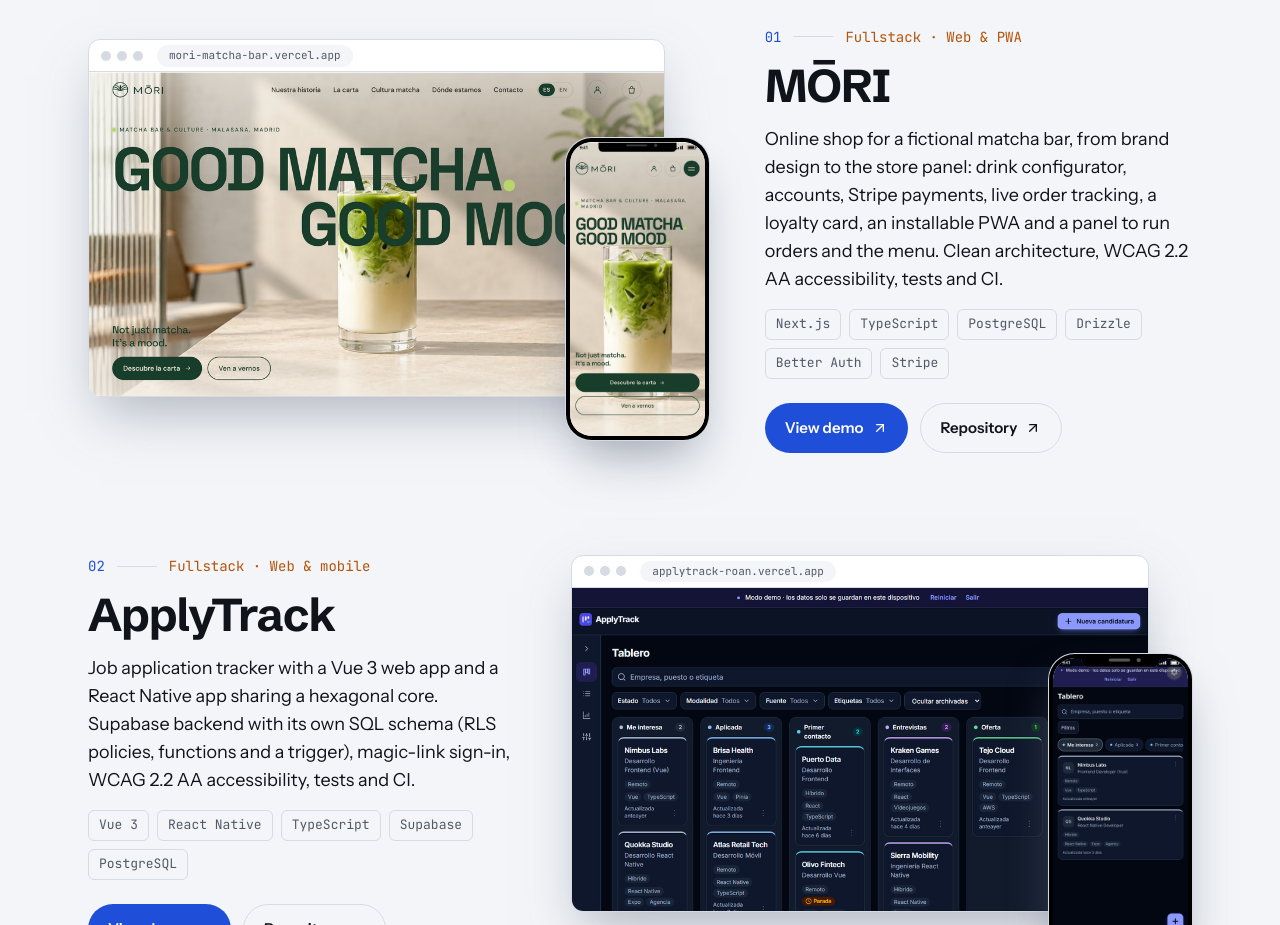
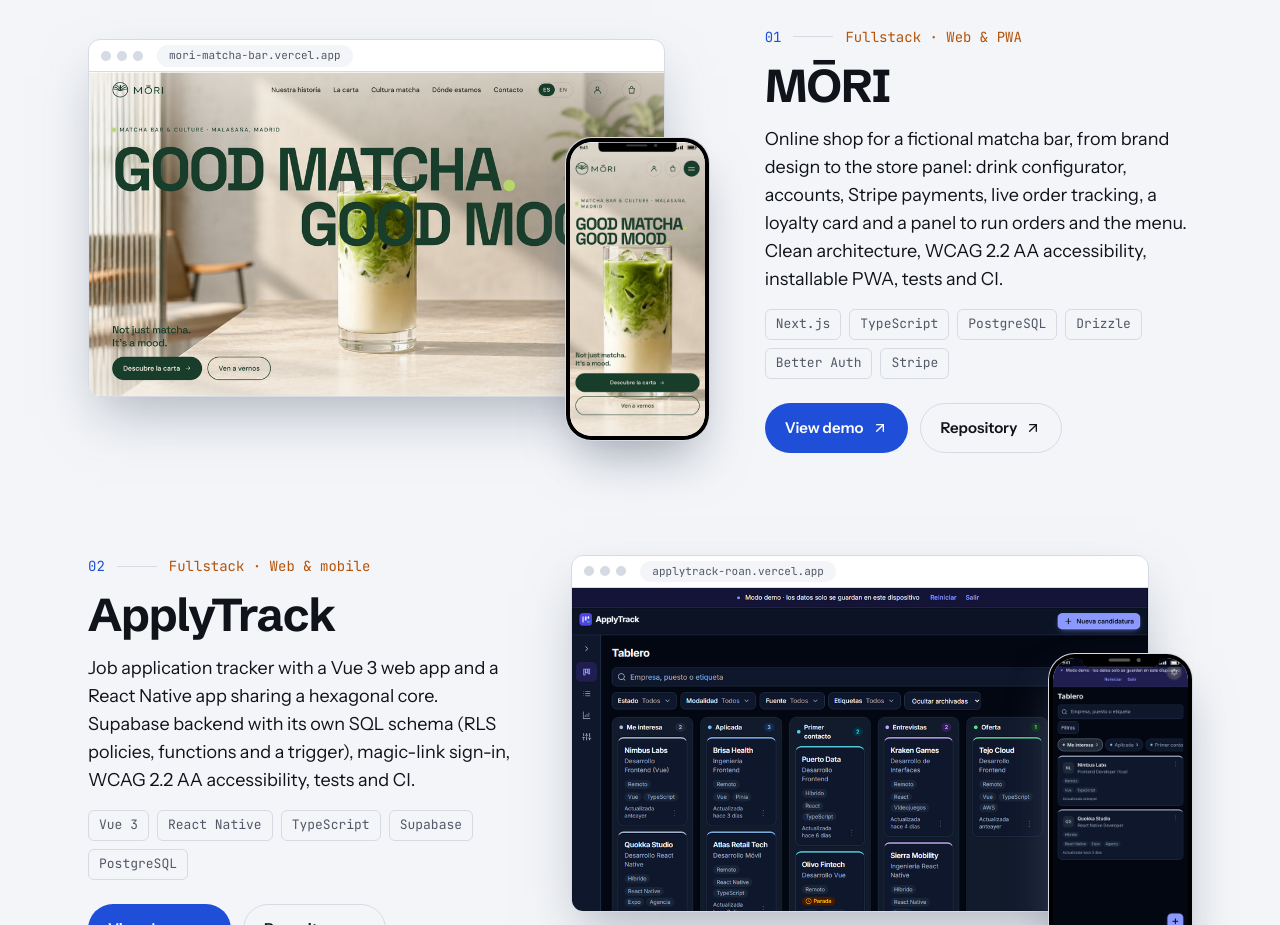
Before and after one commit to srdgz/Mi-portfolio, a React (Vite) app in the folder mi-portfolio/: page / in a window 1280 px wide. Shown: the part 4000-4925 px from the top of the page. Built offline with nearby package versions, Linux system fonts and the light colour scheme.

Commit message:
fix: move the installable PWA to the quality list in the MŌRI description

```diff
--- a/mi-portfolio/src/infrastructure/repositories/projectRepository.ts
+++ b/mi-portfolio/src/infrastructure/repositories/projectRepository.ts
@@ -51,12 +51,12 @@ const sources: ProjectSource[] = [
       es: {
         label: "Fullstack · Web y PWA",
         description:
-          "Tienda online de un matcha bar ficticio, del diseño de marca al panel de la tienda: configurador de bebidas, cuentas, pago con Stripe, seguimiento de pedidos en directo, tarjeta de fidelización, PWA instalable y panel para gestionar pedidos y carta. Clean architecture, accesibilidad WCAG 2.2 AA, tests y CI.",
+          "Tienda online de un matcha bar ficticio, del diseño de marca al panel de la tienda: configurador de bebidas, cuentas, pago con Stripe, seguimiento de pedidos en directo, tarjeta de fidelización, panel para gestionar pedidos y carta. Clean architecture, accesibilidad WCAG 2.2 AA, PWA instalable, tests y CI.",
       },
       en: {
         label: "Fullstack · Web & PWA",
         description:
-          "Online shop for a fictional matcha bar, from brand design to the store panel: drink configurator, accounts, Stripe payments, live order tracking, a loyalty card, an installable PWA and a panel to run orders and the menu. Clean architecture, WCAG 2.2 AA accessibility, tests and CI.",
+          "Online shop for a fictional matcha bar, from brand design to the store panel: drink configurator, accounts, Stripe payments, live order tracking, a loyalty card and a panel to run orders and the menu. Clean architecture, WCAG 2.2 AA accessibility, installable PWA, tests and CI.",
       },
     },
   },
```
